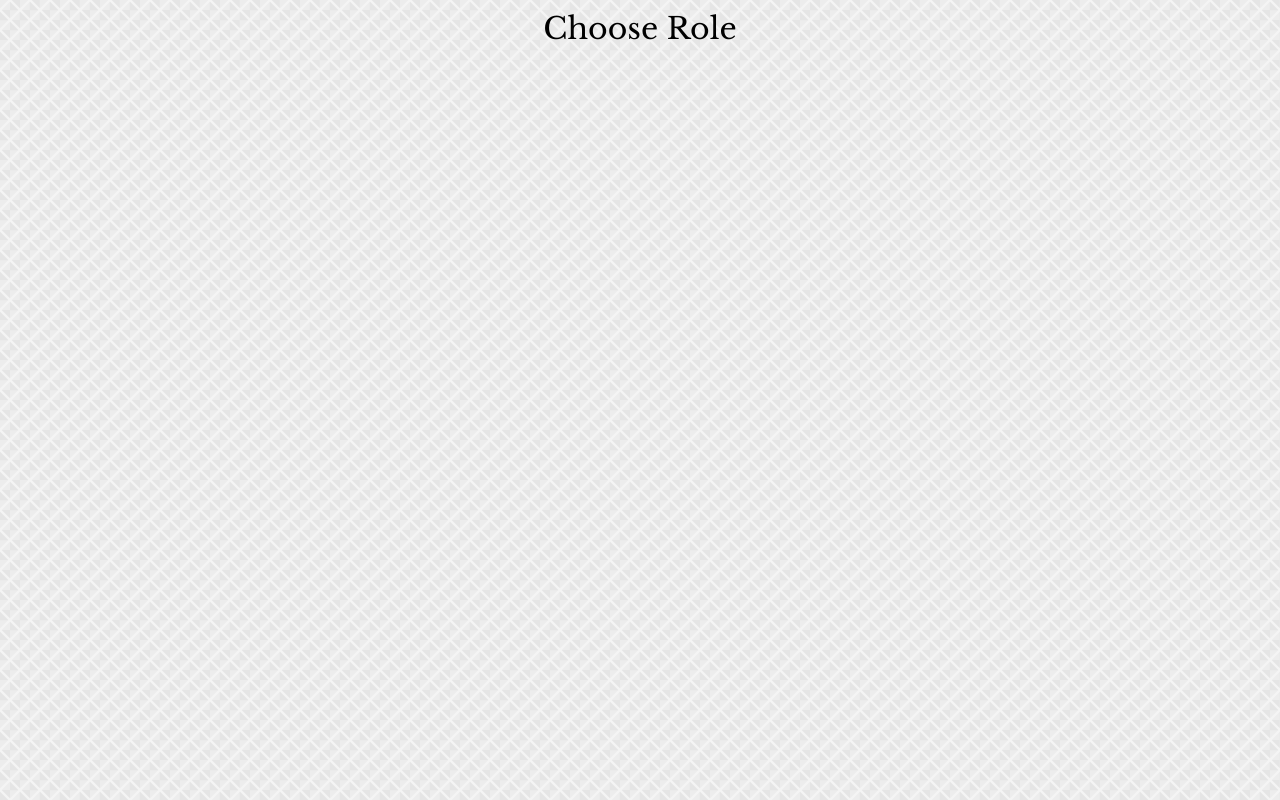
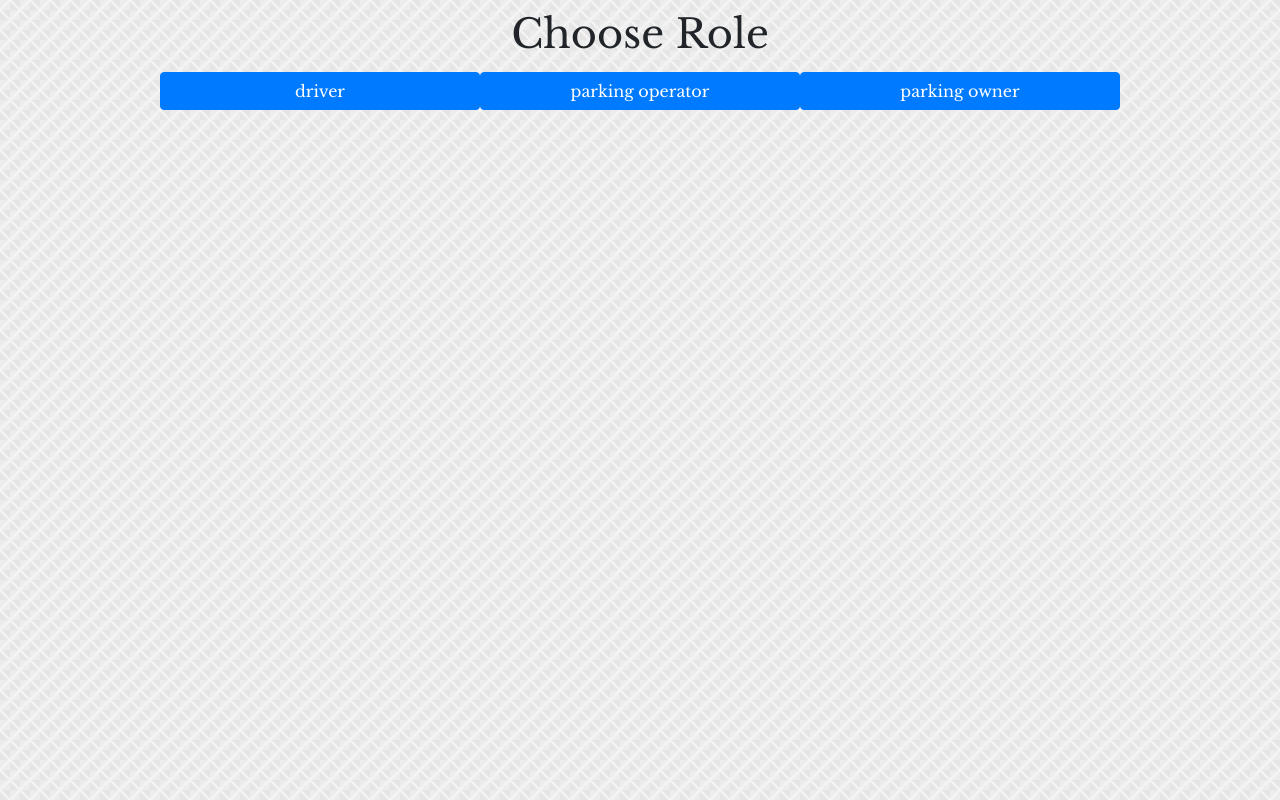
Before and after one commit to Banul/Parking, a React (Create React App) app in the folder client/: page / in a window 1280 px wide. Built offline with nearby package versions, Linux system fonts and the light colour scheme.

Commit message:
react, buttons

```diff
--- a/client/public/index.html
+++ b/client/public/index.html
@@ -11,7 +11,9 @@
     <link rel="manifest" href="%PUBLIC_URL%/manifest.json">
     <link rel="shortcut icon" href="%PUBLIC_URL%/favicon.ico">
 	<link href="https://fonts.googleapis.com/css?family=Libre+Baskerville:400,700" rel="stylesheet">
-    <!--
+	 <link rel="stylesheet" href="https://maxcdn.bootstrapcdn.com/bootstrap/4.0.0-beta.2/css/bootstrap.min.css" integrity="sha384-PsH8R72JQ3SOdhVi3uxftmaW6Vc51MKb0q5P2rRUpPvrszuE4W1povHYgTpBfshb" crossorigin="anonymous">
+
+   <!--
       Notice the use of %PUBLIC_URL% in the tags above.
       It will be replaced with the URL of the `public` folder during the build.
       Only files inside the `public` folder can be referenced from the HTML.
--- a/client/src/App.js
+++ b/client/src/App.js
@@ -1,14 +1,23 @@
 import React, { Component } from 'react';
 import './App.css';
+import RolesButtonList from './RolesButtonList';
 
-class App extends Component {
-  render() {
+const App = () => {
+    const roles = ['driver', 'parking operator', 'parking owner'];
+
+    const onRoleButtonClicked = () => {
+      console.log("roole");
+    }
+
     return (
       <div className="App">
-        Choose Role
+          <h1> Choose Role </h1>
+          <RolesButtonList
+            roles = {roles}
+            onRoleButtonClicked = {onRoleButtonClicked}/>
+
       </div>
     );
-  }
 }
 
 export default App;
--- /dev/null
+++ b/client/src/RoleButton.js
@@ -0,0 +1,11 @@
+import React from 'react';
+
+const RoleButton = (props) =>{
+    return (
+         <button  type="button"  className="btn btn-primary myButton col-sm-3" onClick = {() => {props.onButtonClicked()}}>
+            {props.roleName}
+        </button>
+    )
+}
+
+export default RoleButton;
--- /dev/null
+++ b/client/src/RolesButtonList.js
@@ -0,0 +1,20 @@
+import React from 'react';
+import RoleButton from './RoleButton';
+
+const RolesButtonList = (props) => {
+   const buttonList = props.roles.map(role => {
+        return <RoleButton
+            onButtonClicked = {props.onRoleButtonClicked}
+            roleName = {role}
+            key = {role} />
+   })
+
+        return(
+            <div>
+                {buttonList}
+            </div>
+        )
+
+}
+
+export default RolesButtonList;
```
